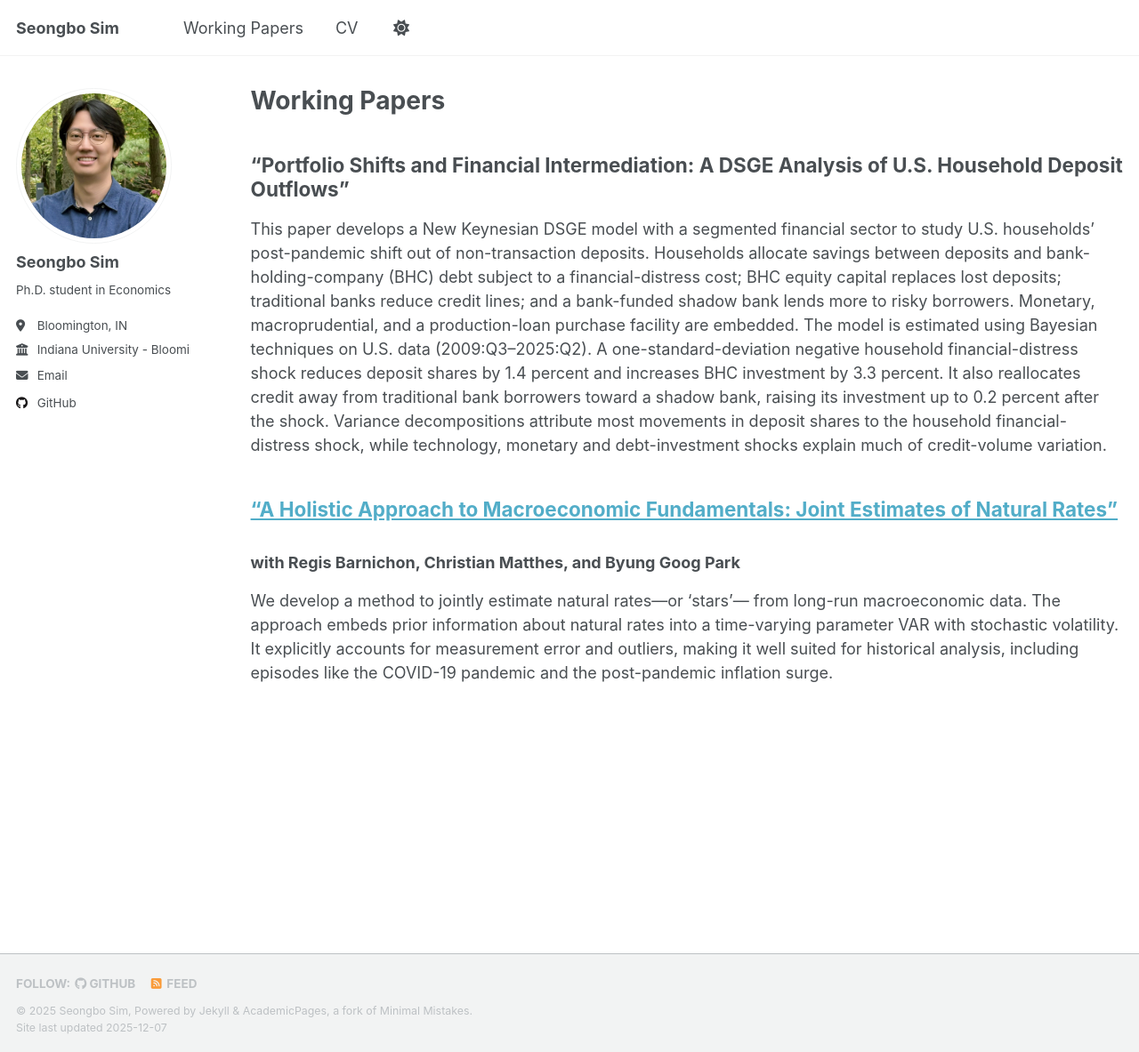
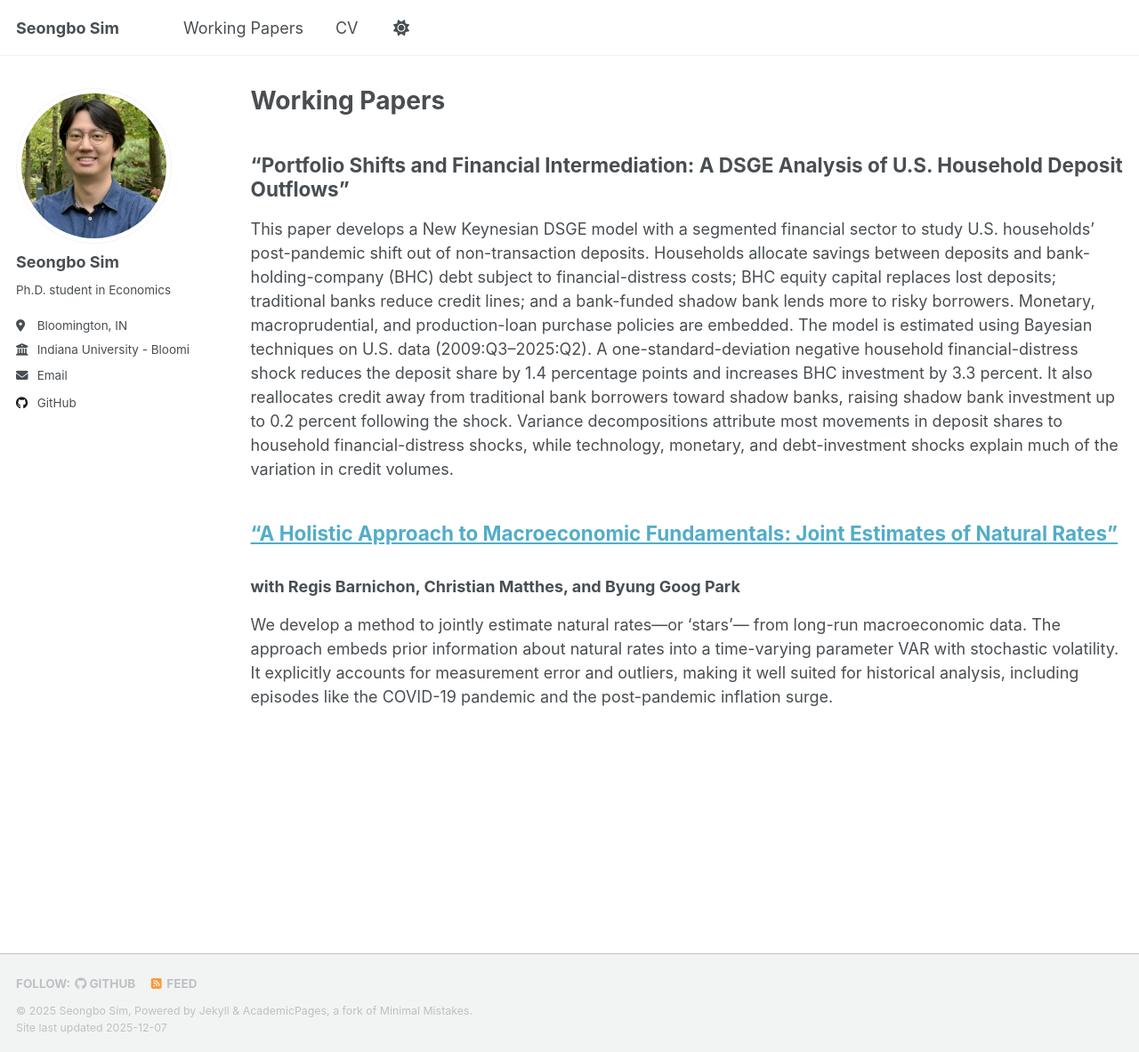
Before and after one commit to simseo520/simseo520.github.io, a Jekyll site: the page built from _pages/working-papers.md, in a window 1280 px wide and 1183 px high. Shown: the whole window at 89% size. Built offline with Jekyll 4.4.1, drawn with Linux system fonts in a browser that asks for light colours; a script that is not in the unit is left out.

Commit message:
12_08_25_home

```diff
--- a/_pages/working-papers.md
+++ b/_pages/working-papers.md
@@ -11,7 +11,7 @@ redirect_from:
 
 ## "Portfolio Shifts and Financial Intermediation: A DSGE Analysis of U.S. Household Deposit Outflows”
 
-This paper develops a New Keynesian DSGE model with a segmented financial sector to study U.S. households' post-pandemic shift out of non-transaction deposits. Households allocate savings between deposits and bank-holding-company (BHC) debt subject to a financial-distress cost; BHC equity capital replaces lost deposits; traditional banks reduce credit lines; and a bank-funded shadow bank lends more to risky borrowers. Monetary, macroprudential, and a production-loan purchase facility are embedded. The model is estimated using Bayesian techniques on U.S. data (2009:Q3--2025:Q2). A one-standard-deviation negative household financial-distress shock reduces deposit shares by 1.4 percent and increases BHC investment by 3.3 percent. It also reallocates credit away from traditional bank borrowers toward a shadow bank, raising its investment up to 0.2 percent after the shock. Variance decompositions attribute most movements in deposit shares to the household financial-distress shock, while technology, monetary and debt-investment shocks explain much of credit-volume variation.
+This paper develops a New Keynesian DSGE model with a segmented financial sector to study U.S. households' post-pandemic shift out of non-transaction deposits. Households allocate savings between deposits and bank-holding-company (BHC) debt subject to financial-distress costs; BHC equity capital replaces lost deposits; traditional banks reduce credit lines; and a bank-funded shadow bank lends more to risky borrowers. Monetary, macroprudential, and production-loan purchase policies are embedded. The model is estimated using Bayesian techniques on U.S. data (2009:Q3--2025:Q2). A one-standard-deviation negative household financial-distress shock reduces the deposit share by 1.4 percentage points and increases BHC investment by 3.3 percent. It also reallocates credit away from traditional bank borrowers toward shadow banks, raising shadow bank investment up to 0.2 percent following the shock. Variance decompositions attribute most movements in deposit shares to household financial-distress shocks, while technology, monetary, and debt-investment shocks explain much of the variation in credit volumes.
 
 
 
```
